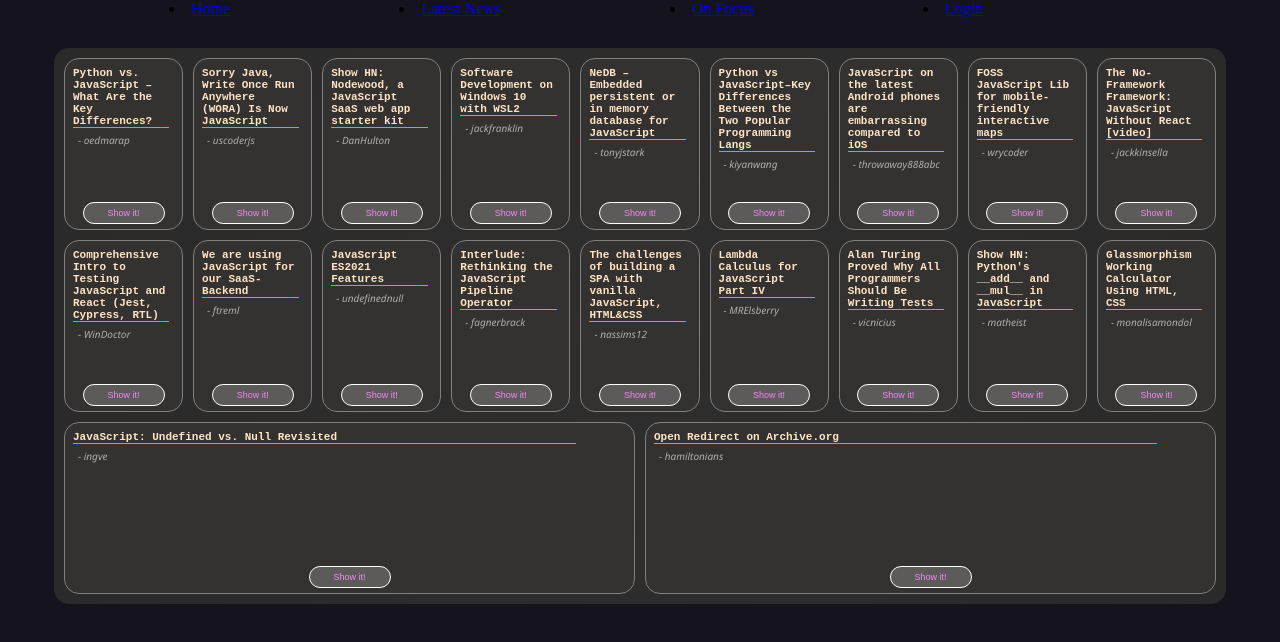
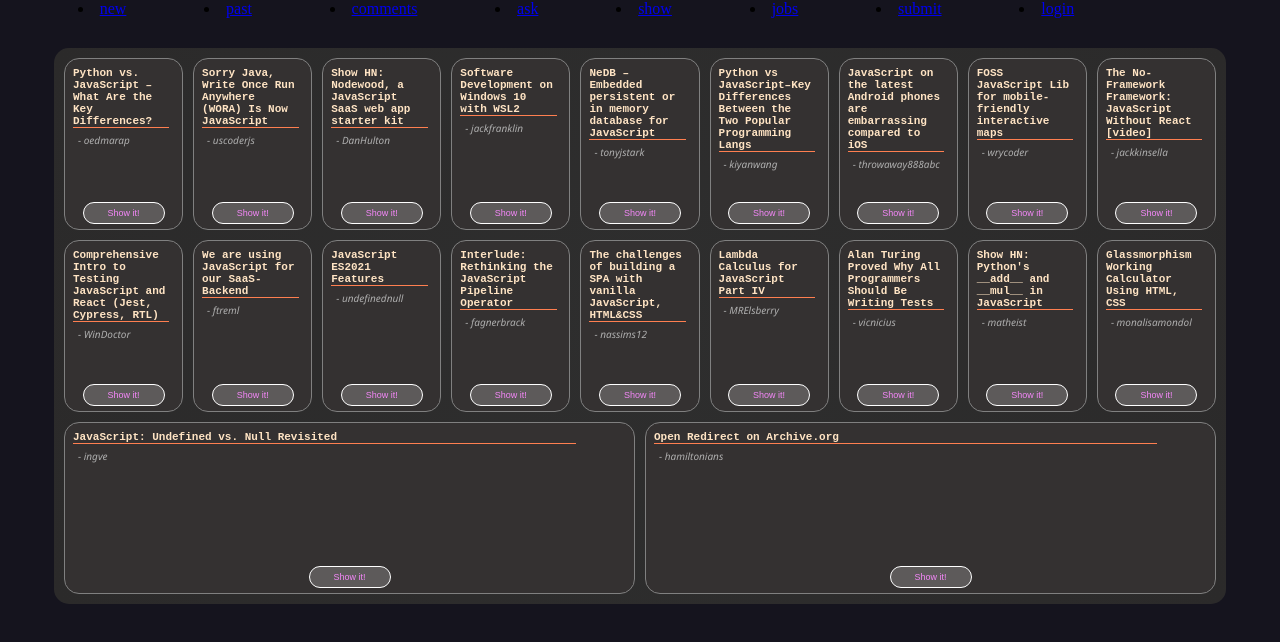
Before and after one commit to codeUWE/hackerNews, a React (Vite) app: page / in a window 1280 px wide. Shown: the top 642 px of the page. Built offline with nearby package versions, Linux system fonts and the light colour scheme.

Commit message:
small changes in main

```diff
--- a/src/components/Nav.jsx
+++ b/src/components/Nav.jsx
@@ -1,10 +1,14 @@
 export default function Nav() {
     return (
         <nav className="navBar">
-            <li><a href="#">Home</a></li>
-            <li><a href="#">Latest News</a></li>
-            <li><a href="#">On Focus</a></li>
-            <li><a href="#">Login</a></li>
+            <li><a href="#">new</a></li>
+            <li><a href="#">past</a></li>
+            <li><a href="#">comments</a></li>
+            <li><a href="#">ask</a></li>
+            <li><a href="#">show</a></li>
+            <li><a href="#">jobs</a></li>
+            <li><a href="#">submit</a></li>
+            <li><a href="#">login</a></li>
         </nav>
     )
 }
```
